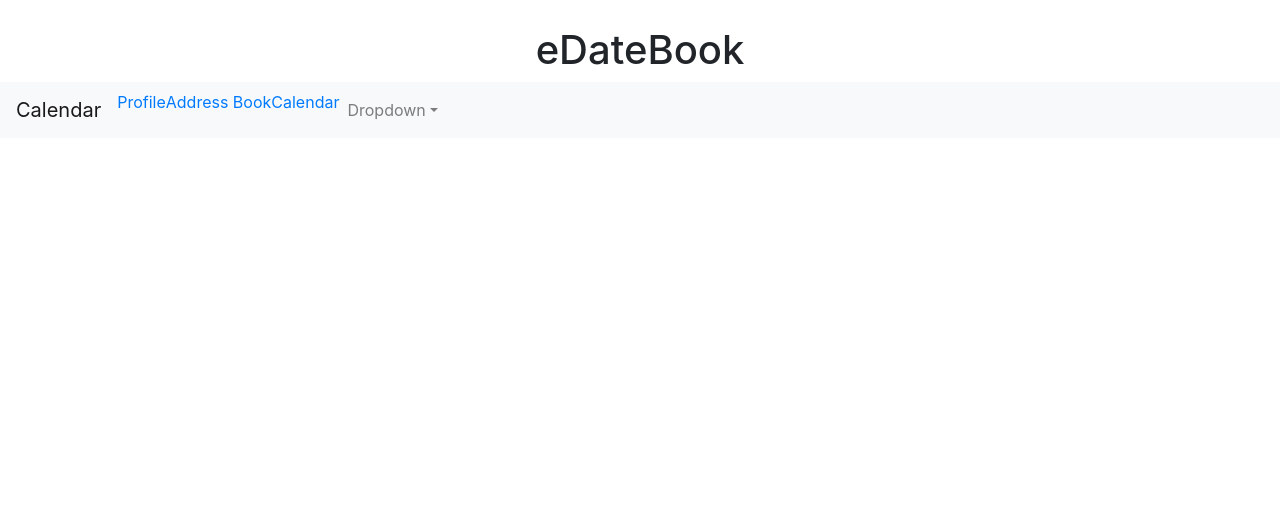
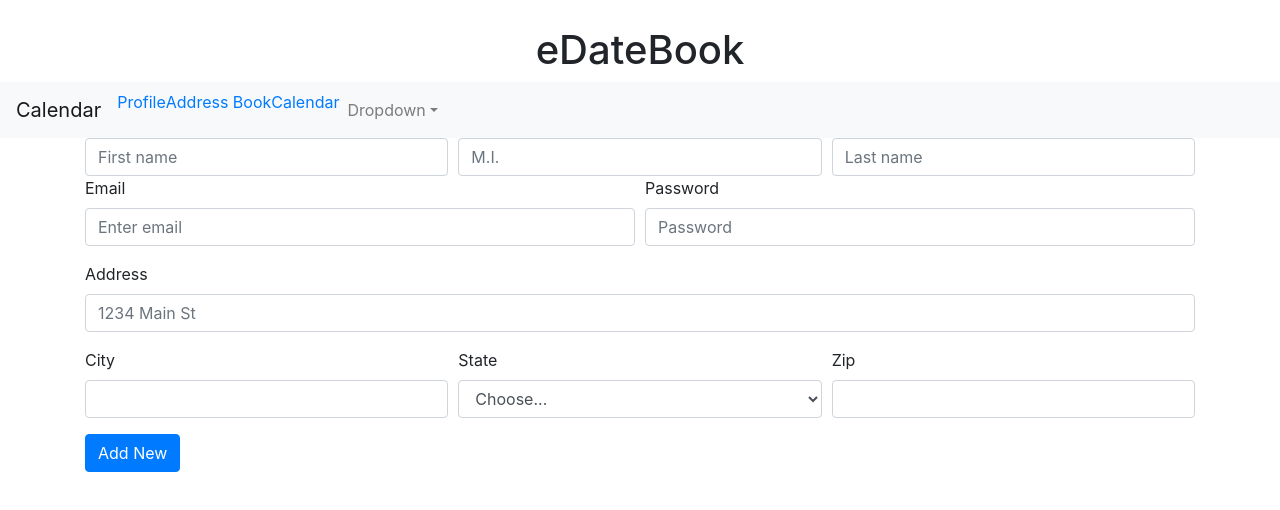
Before and after one commit to kikaiaku/edatebook, a React (Create React App) app: page /AddressBook in a window 1280 px wide. Shown: the top 510 px of the page. Built offline with nearby package versions, Linux system fonts and the light colour scheme.

Commit message:
added new address form

```diff
--- a/src/App.js
+++ b/src/App.js
@@ -22,6 +22,7 @@ function App() {
         <Route path='/' exact component={Home} />
         <Route path='/Profile' exact component={Profile} />
         <Route path='/Calendar' exact component={Calendar} />
+        <Route path='/AddressBook' exact component={AddressBook} />
     </div>
     </Router>
 
--- /dev/null
+++ b/src/components/NewAddressForm/index.js
@@ -0,0 +1,65 @@
+import React from 'react';
+import { Container, Form, Col, Row, Label, Button } from 'react-bootstrap';
+
+function NewAddressForm() {
+    return (
+<Container>
+<Form>
+    <Form>
+        <Form.Row>
+            <Col>
+                <Form.Control placeholder="First name" />
+            </Col>
+            <Col>
+                <Form.Control placeholder="M.I." />
+            </Col>
+            <Col>
+                <Form.Control placeholder="Last name" />
+            </Col>
+        </Form.Row>
+    </Form>
+    <Form.Row>
+        <Form.Group as={Col} controlId="formGridEmail">
+            <Form.Label>Email</Form.Label>
+            <Form.Control type="email" placeholder="Enter email" />
+        </Form.Group>
+
+        <Form.Group as={Col} controlId="formGridPassword">
+            <Form.Label>Password</Form.Label>
+            <Form.Control type="password" placeholder="Password" />
+        </Form.Group>
+    </Form.Row>
+
+    <Form.Group controlId="formGridAddress">
+        <Form.Label>Address</Form.Label>
+        <Form.Control placeholder="1234 Main St" />
+    </Form.Group>
+
+    <Form.Row>
+        <Form.Group as={Col} controlId="formGridCity">
+            <Form.Label>City</Form.Label>
+            <Form.Control />
+        </Form.Group>
+
+        <Form.Group as={Col} controlId="formGridState">
+            <Form.Label>State</Form.Label>
+            <Form.Control as="select" defaultValue="Choose...">
+                <option>Choose...</option>
+                <option>...</option>
+            </Form.Control>
+        </Form.Group>
+
+        <Form.Group as={Col} controlId="formGridZip">
+            <Form.Label>Zip</Form.Label>
+            <Form.Control />
+        </Form.Group>
+    </Form.Row>
+
+    <Button variant="primary" type="submit">
+        Add New
+    </Button>
+</Form>
+</Container>
+    )
+};
+export default NewAddressForm;
--- a/src/pages/AddressBook.js
+++ b/src/pages/AddressBook.js
@@ -0,0 +1,12 @@
+import React from 'react';
+import NewAddressForm from '../components/NewAddressForm';
+
+function AddressBook(){
+    return(
+        <div>
+        <NewAddressForm />
+        </div>
+    )
+}
+
+export default AddressBook;
```
Also changed, not shown: 1 other file (tests, documents, lock files or other folders).
